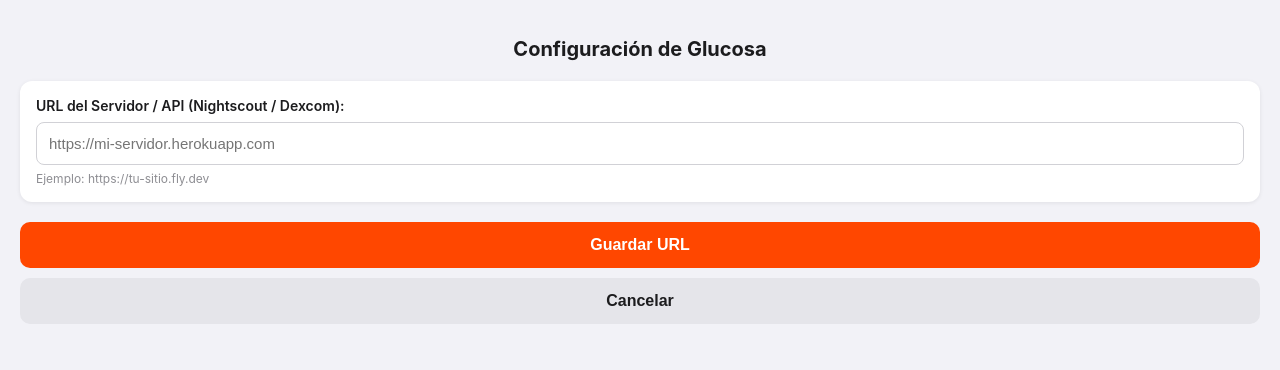
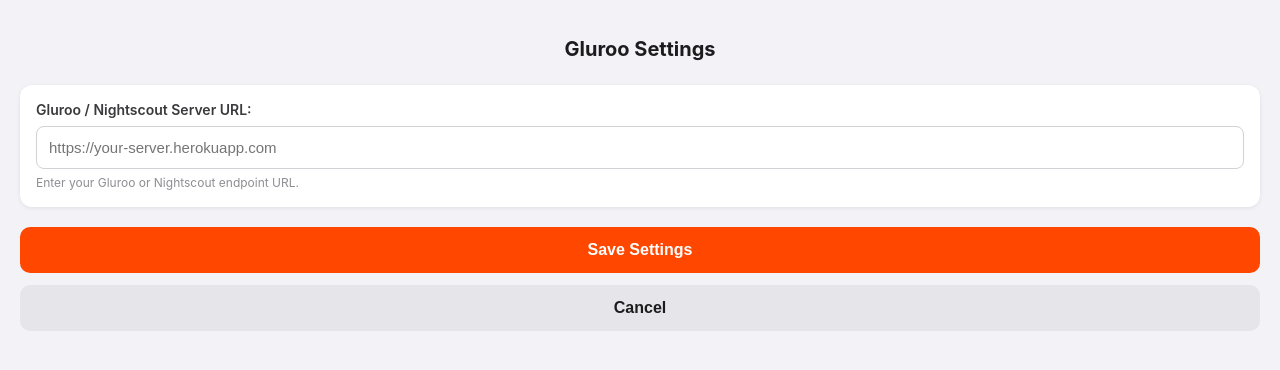
Before and after one commit to ermanitu/gluroo-config, a plain HTML site: page index.html in a window 1280 px wide. Drawn offline with Linux system fonts and the light colour scheme.

Commit message:
Update index.html for Gluroo Settings page

```diff
--- a/index.html
+++ b/index.html
@@ -3,28 +3,34 @@
 <head>
   <meta charset="utf-8">
   <meta name="viewport" content="width=device-width, initial-scale=1">
-  <title>Ajustes de Glucosa</title>
+  <title id="page-title">Gluroo Settings</title>
   <style>
     body {
-      font-family: -apple-system, BlinkMacSystemFont, "Segoe UI", Roboto, sans-serif;
+      font-family: -apple-system, BlinkMacSystemFont, "Segoe UI", Roboto, Helvetica, Arial, sans-serif;
       margin: 0;
       padding: 20px;
       background-color: #f2f2f7;
       color: #1c1c1e;
     }
-    h2 { text-align: center; margin-bottom: 20px; font-size: 20px; }
+    h2 {
+      text-align: center;
+      margin-bottom: 24px;
+      font-size: 20px;
+      font-weight: 700;
+    }
     .card {
       background: #ffffff;
       border-radius: 12px;
       padding: 16px;
       margin-bottom: 20px;
-      box-shadow: 0 1px 4px rgba(0,0,0,0.08);
+      box-shadow: 0 1px 4px rgba(0, 0, 0, 0.08);
     }
     label {
       display: block;
       font-weight: 600;
       margin-bottom: 8px;
       font-size: 14px;
+      color: #3a3a3c;
     }
     input[type="url"], input[type="text"] {
       width: 100%;
@@ -34,12 +40,16 @@
       box-sizing: border-box;
       font-size: 15px;
       outline: none;
+      transition: border-color 0.2s ease;
     }
-    input:focus { border-color: #ff4700; }
+    input:focus {
+      border-color: #ff4700;
+    }
     .help-text {
       font-size: 12px;
       color: #8e8e93;
       margin-top: 6px;
+      line-height: 1.4;
     }
     .btn {
       width: 100%;
@@ -49,11 +59,12 @@
       border: none;
       border-radius: 10px;
       cursor: pointer;
+      box-sizing: border-box;
     }
     .btn-save {
-      background-color: #ff4700;
-      color: white;
-      margin-bottom: 10px;
+      background-color: #ff4700; /* Pebble Orange */
+      color: #ffffff;
+      margin-bottom: 12px;
     }
     .btn-cancel {
       background-color: #e5e5ea;
@@ -63,18 +74,62 @@
 </head>
 <body>
 
-  <h2>Configuración de Glucosa</h2>
+  <h2 id="header-title">Gluroo Settings</h2>
 
   <div class="card">
-    <label for="glucose_url">URL del Servidor / API (Nightscout / Dexcom):</label>
-    <input type="url" id="glucose_url" placeholder="https://mi-servidor.herokuapp.com" spellcheck="false" autocorrect="off" autocapitalize="none">
-    <div class="help-text">Ejemplo: https://tu-sitio.fly.dev</div>
+    <label for="glucose_url" id="label-url">Gluroo / Nightscout Server URL:</label>
+    <input
+      type="url"
+      id="glucose_url"
+      placeholder="https://your-server.herokuapp.com"
+      spellcheck="false"
+      autocorrect="off"
+      autocapitalize="none"
+    >
+    <div class="help-text" id="help-text">Enter your Gluroo or Nightscout endpoint URL.</div>
   </div>
 
-  <button class="btn btn-save" id="btn-save">Guardar URL</button>
-  <button class="btn btn-cancel" id="btn-cancel">Cancelar</button>
+  <button class="btn btn-save" id="btn-save">Save Settings</button>
+  <button class="btn btn-cancel" id="btn-cancel">Cancel</button>
 
   <script>
+    // Diccionario de traducciones
+    var i18n = {
+      es: {
+        title: "Ajustes de Gluroo",
+        header: "Ajustes de Gluroo",
+        label: "URL del Servidor Gluroo / Nightscout:",
+        placeholder: "https://tu-servidor.herokuapp.com",
+        help: "Introduce la URL de tu servidor Gluroo o Nightscout.",
+        save: "Guardar Ajustes",
+        cancel: "Cancelar"
+      },
+      en: {
+        title: "Gluroo Settings",
+        header: "Gluroo Settings",
+        label: "Gluroo / Nightscout Server URL:",
+        placeholder: "https://your-server.herokuapp.com",
+        help: "Enter your Gluroo or Nightscout endpoint URL.",
+        save: "Save Settings",
+        cancel: "Cancel"
+      }
+    };
+
+    // Detección automática del idioma del dispositivo/navegador
+    var userLang = (navigator.language || navigator.userLanguage || 'en').toLowerCase();
+    var lang = userLang.indexOf('es') === 0 ? 'es' : 'en';
+    var t = i18n[lang];
+
+    // Aplicar los textos localizados
+    document.getElementById('page-title').innerText = t.title;
+    document.getElementById('header-title').innerText = t.header;
+    document.getElementById('label-url').innerText = t.label;
+    document.getElementById('glucose_url').placeholder = t.placeholder;
+    document.getElementById('help-text').innerText = t.help;
+    document.getElementById('btn-save').innerText = t.save;
+    document.getElementById('btn-cancel').innerText = t.cancel;
+
+    // Función para leer parámetros de la URL
     function getQueryParam(variable, defaultValue) {
       var query = location.search.substring(1);
       var vars = query.split('&');
@@ -87,15 +142,25 @@
       return defaultValue || false;
     }
 
+    // Si se pasa la URL guardada previamente en la query string, la autocompleta
+    var prefillUrl = getQueryParam('glucose_url', '');
+    if (prefillUrl) {
+      document.getElementById('glucose_url').value = prefillUrl;
+    }
+
+    // Botón GUARDAR
     document.getElementById('btn-save').addEventListener('click', function() {
       var urlValue = document.getElementById('glucose_url').value.trim();
+
       var configData = {
         'glucose_url': urlValue
       };
+
       var return_to = getQueryParam('return_to', 'pebblejs://close#');
       document.location = return_to + encodeURIComponent(JSON.stringify(configData));
     });
 
+    // Botón CANCELAR
     document.getElementById('btn-cancel').addEventListener('click', function() {
       var return_to = getQueryParam('return_to', 'pebblejs://close#');
       document.location = return_to;
```
